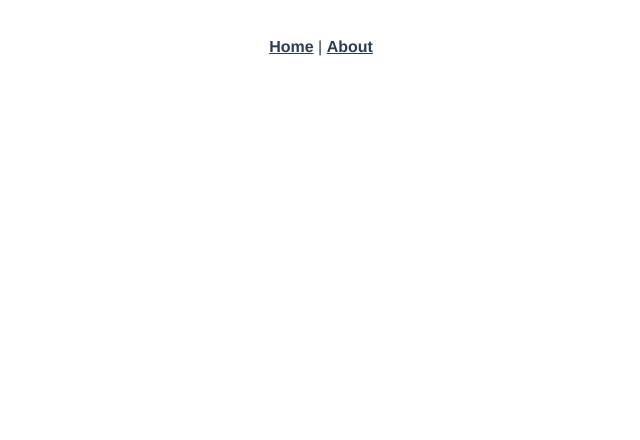
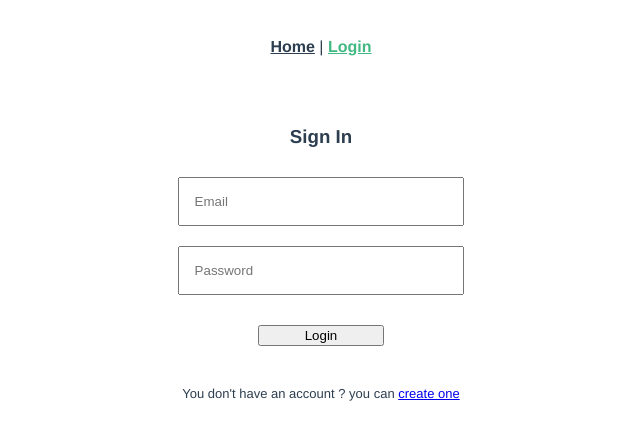
Before and after one commit to satawatnack/progressive_project, a Vue app: page /login in a window 1280 px wide. Shown: the top 440 px of the page, without its empty margins (319-959 px from the left). Built offline with nearby package versions, Linux system fonts and the light colour scheme.

Commit message:
first commit

```diff
--- a/package.json
+++ b/package.json
@@ -9,6 +9,7 @@
   },
   "dependencies": {
     "core-js": "^3.6.4",
+    "firebase": "^7.10.0",
     "register-service-worker": "^1.6.2",
     "vue": "^2.6.11",
     "vue-router": "^3.1.5"
--- a/src/App.vue
+++ b/src/App.vue
@@ -2,7 +2,7 @@
   <div id="app">
     <div id="nav">
       <router-link to="/">Home</router-link> |
-      <router-link to="/about">About</router-link>
+      <router-link to="/login">Login</router-link>
     </div>
     <router-view/>
   </div>
--- a/src/main.js
+++ b/src/main.js
@@ -1,10 +1,24 @@
 import Vue from 'vue'
+import firebase from 'firebase'
 import App from './App.vue'
 import './registerServiceWorker'
 import router from './router'
 
 Vue.config.productionTip = false
 
+var firebaseConfig = {
+  apiKey: "AIzaSyCNtXlRX0F3WRdtqTHqkjScvO9Tu-M0d1Q",
+  authDomain: "progressiveproj.firebaseapp.com",
+  databaseURL: "https://progressiveproj.firebaseio.com",
+  projectId: "progressiveproj",
+  storageBucket: "progressiveproj.appspot.com",
+  messagingSenderId: "741379373687",
+  appId: "1:741379373687:web:26d888271dec148f74e472",
+  measurementId: "G-F6L64L2FT7"
+};
+// Initialize Firebase
+firebase.initializeApp(firebaseConfig);
+
 new Vue({
   router,
   render: h => h(App)
--- a/src/router/index.js
+++ b/src/router/index.js
@@ -11,12 +11,14 @@ const routes = [
     component: Home
   },
   {
-    path: '/about',
-    name: 'About',
-    // route level code-splitting
-    // this generates a separate chunk (about.[hash].js) for this route
-    // which is lazy-loaded when the route is visited.
-    component: () => import(/* webpackChunkName: "about" */ '../views/About.vue')
+    path: '/login',
+    name: 'Login',
+    component: () => import('../views/Login.vue')
+  },
+  {
+    path: '/sign-up',
+    name: 'SignUp',
+    component: () => import('../views/SignUp.vue')
   }
 ]
 
--- /dev/null
+++ b/src/views/Login.vue
@@ -0,0 +1,47 @@
+<template>
+    <div class="login">
+        <h3>Sign In</h3>
+        <input type="text" placeholder="Email" name="" id=""><br>
+        <input type="password" placeholder="Password" name="" id=""><br>
+        <button @click="login" >Login</button>
+        <p>You don't have an account ? you can <router-link to="sign-up">create one</router-link></p>
+    </div>
+</template>
+
+<script>
+export default {
+    name: 'login',
+    data() {
+        return {}
+    },
+    methods: {
+        login: function() {
+            this.$router.replace('home');
+        }
+    }
+}
+</script>
+
+<style scoped>
+    .login {
+        margin-top: 40px;
+    }
+    input {
+        margin: 10px 0;
+        width: 20%;
+        padding: 15px;
+    }
+    button {
+        margin-top: 20px;
+        width: 10%;
+        cursor: pointer;
+    }
+    p {
+        margin-top: 40px;
+        font-size: 13px;
+    }
+    p a {
+        text-decoration: underline;
+        cursor: pointer;
+    }
+</style>
--- /dev/null
+++ b/src/views/SignUp.vue
@@ -0,0 +1,40 @@
+<template>
+    <div class="sign-up">
+        <h3>Let's create a new account !</h3>
+        <input type="text" placeholder="Email" name="" id=""><br>
+        <input type="password" placeholder="Password" name="" id=""><br>
+        <button>Sign up</button>
+        <span>or go back to <router-link to="login">login.</router-link></span>
+    </div>
+</template>
+
+<script>
+export default {
+    name: 'signUp',
+    data() {
+        return {}
+    },
+    methods: {}
+}
+</script>
+
+<style scoped>
+    .login {
+        margin-top: 40px;
+    }
+    input {
+        margin: 10px 0;
+        width: 20%;
+        padding: 15px;
+    }
+    button {
+        margin-top: 20px;
+        width: 10%;
+        cursor: pointer;
+    }
+    span {
+        display: block;
+        margin-top: 10px;
+        font-size: 11px;
+    }
+</style>
```
Also changed, not shown: 1 other file (tests, documents, lock files or other folders).
